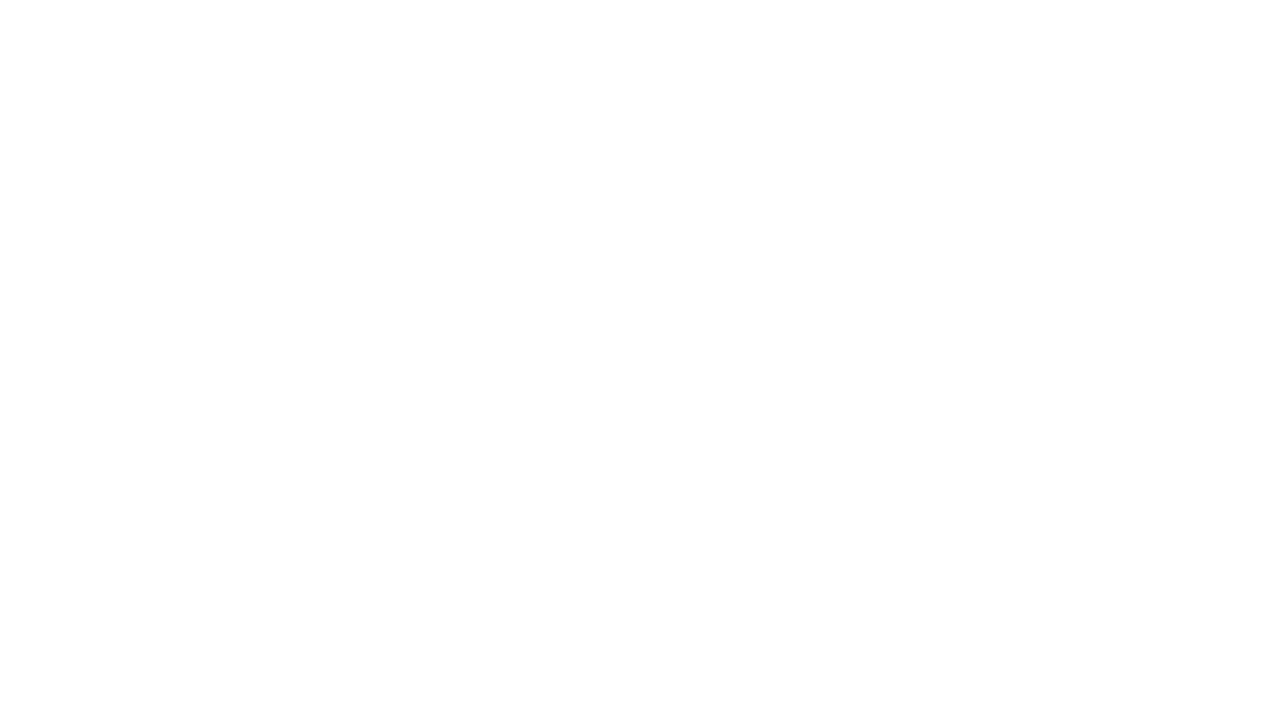
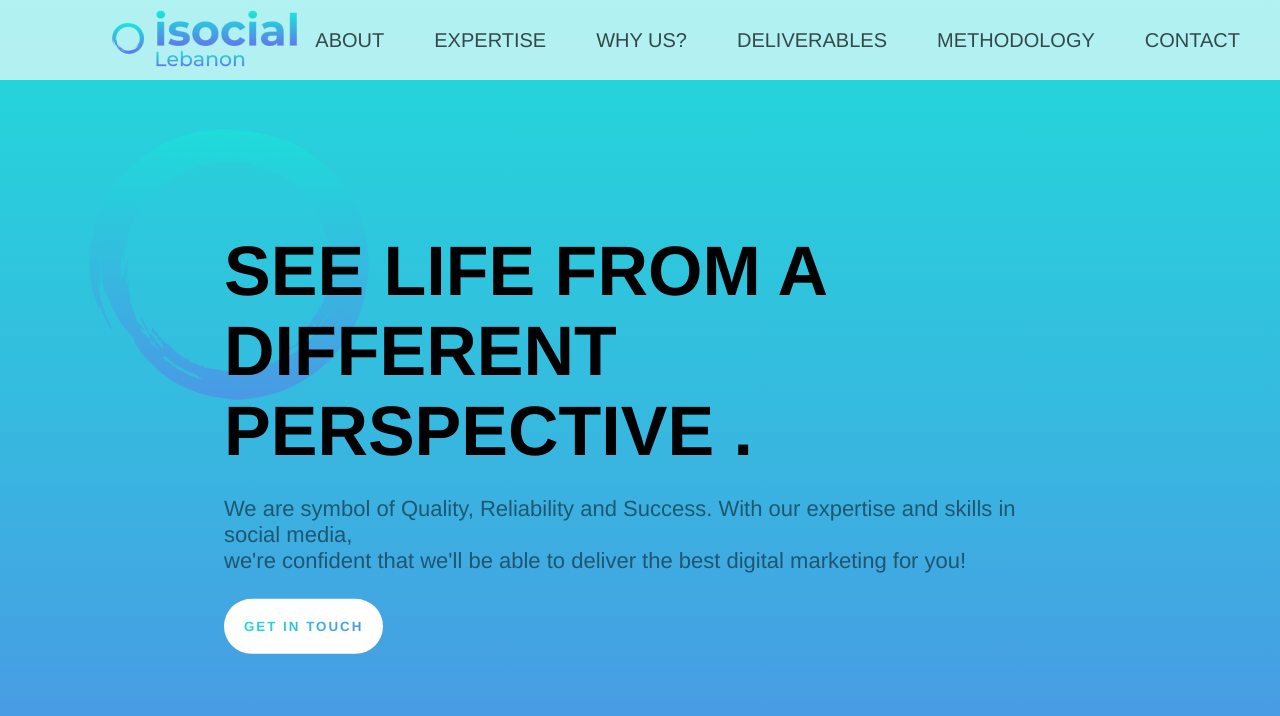
Before and after one commit to BreicheSinal/digital-marketing-website, a plain HTML site: page index.html in a window 1280 px wide. Drawn offline with Linux system fonts and the light colour scheme.

Commit message:
Completed Navbar && Hero Section

```diff
--- a/index.html
+++ b/index.html
@@ -5,16 +5,61 @@
     <link rel="stylesheet" href="/styles/utilities.css" />
     <link rel="stylesheet" href="/styles/colors.css" />
     <link rel="stylesheet" href="/styles/index.css" />
-
-    <meta charset="UTF-8" />
-    <meta name="viewport" content="width=device-width, initial-scale=1.0" />
-    <title>isocial Lebanon</title>
     <link
       size="16x16"
       rel="icon"
       href="/assets/icons/LG.png"
       type="image/png"
     />
+    <meta charset="UTF-8" />
+    <meta name="viewport" content="width=device-width, initial-scale=1.0" />
+    <title>isocial Lebanon</title>
   </head>
-  <body></body>
+  <body class="full-width">
+    <div class="hero-bg absolute-position gradient-bgColor full-size"></div>
+    <nav class="relative-position">
+      <div class="flex space-between navbar-container whiteO-color">
+        <button href="index.html">
+          <img
+            src="/assets/icons/isocial LOGO-02.png"
+            alt="isocial Lebanon Logo"
+            class="relative-position"
+          />
+        </button>
+        <div class="flex relative-position align-center navbar">
+          <p><a href="#about">ABOUT</a></p>
+          <p><a href="#expertise">EXPERTISE</a></p>
+          <p><a href="#why-us">WHY US?</a></p>
+          <p><a href="#delivrables">DELIVERABLES</a></p>
+          <p><a href="#metholodolgy">METHODOLOGY</a></p>
+          <p><a href="#contact">CONTACT</a></p>
+        </div>
+      </div>
+    </nav>
+
+    <section class="hero-section">
+      <img src="/assets/icons/LG02.png" alt="" class="relative-position" />
+      <div class="flex column absolute-position center">
+        <div>
+          <p class="title bold">SEE LIFE FROM A</p>
+          <p class="title bold">DIFFERENT PERSPECTIVE .</p>
+        </div>
+
+        <div>
+          <p class="description">
+            We are symbol of Quality, Reliability and Success. With our
+            expertise and skills in social media,
+          </p>
+          <p class="description">
+            we're confident that we'll be able to deliver the best digital
+            marketing for you!
+          </p>
+        </div>
+
+        <button class="button bold">
+          <span class="linear-to-right"> GET IN TOUCH</span>
+        </button>
+      </div>
+    </section>
+  </body>
 </html>
--- a/styles/base.css
+++ b/styles/base.css
@@ -0,0 +1,17 @@
+* {
+  padding: 0;
+  margin: 0;
+  box-sizing: border-box;
+  font-family: Helvetica, sans-serif;
+}
+
+a {
+  text-decoration: none;
+  color: rgb(0, 0, 0, 70%);
+  font-size: 20px;
+}
+
+button {
+  border: none;
+  cursor: pointer;
+}
--- a/styles/colors.css
+++ b/styles/colors.css
@@ -0,0 +1,23 @@
+.gradient-bgColor {
+  background: linear-gradient(to bottom, #21dada 0%, #35bbdf 50%, #4d94e5 100%);
+}
+
+.gradient-color {
+  color: linear-gradient(to bottom, #21dada 0%, #35bbdf 50%, #4d94e5 100%);
+}
+
+.whiteO-color {
+  background-color: rgb(255, 255, 255, 65%);
+}
+
+.linear-to-right {
+  background-image: linear-gradient(
+    to right,
+    #21dada 0%,
+    #35bbdf 50%,
+    #4d94e5 100%
+  );
+  -webkit-background-clip: text;
+  background-clip: text;
+  color: transparent;
+}
--- /dev/null
+++ b/styles/fonts.css
@@ -0,0 +1,6 @@
+@font-face {
+    font-family: "Rubik";
+    src: url("./../../assets/fonts/RubikWetPaint-Regular.ttf") format("truetype");
+    font-weight: normal;
+    font-style: normal;
+  }
--- a/styles/index.css
+++ b/styles/index.css
@@ -0,0 +1,41 @@
+.hero-bg {
+  height: 100vh;
+}
+
+.navbar-container > button {
+  background-color: rgba(255, 255, 255, 0);
+  margin-left: 105px;
+}
+
+.navbar {
+  margin-right: 40px;
+  gap: 50px;
+}
+
+.hero-section > img {
+  margin-top: 35px;
+  margin-left: 60px;
+}
+
+.hero-section > div {
+  width: 65vw;
+  gap: 25px;
+}
+
+.title {
+  font-size: 70px;
+}
+
+.description {
+  font-size: 22px;
+  color: rgb(0, 0, 0, 50%);
+}
+
+.button {
+  border: none;
+  padding: 20px;
+  border-radius: 32px;
+  background-color: white;
+  align-self: flex-start;
+  letter-spacing: 2px;
+}
--- a/styles/utilities.css
+++ b/styles/utilities.css
@@ -0,0 +1,81 @@
+.flex {
+  display: flex;
+}
+
+.column {
+  flex-direction: column;
+}
+
+.justify-center {
+  justify-content: center;
+}
+
+.flex-end {
+  justify-content: flex-end;
+}
+
+.flex-start {
+  justify-content: flex-start;
+}
+
+.align-center {
+  align-items: center;
+}
+
+.space-evenly {
+  justify-content: space-evenly;
+}
+
+.space-between {
+  justify-content: space-between;
+}
+
+.align-self {
+  align-self: center;
+}
+
+.text-align {
+  text-align: center;
+}
+
+.full-viewport {
+  width: 100vw;
+  height: 100vh;
+  padding: 5px;
+}
+
+.full-size {
+  height: 100%;
+  width: 100%;
+}
+
+.full-height {
+  height: 100%;
+}
+
+.full-width {
+  width: 100%;
+}
+
+.overflow-hidden {
+  overflow: hidden;
+}
+
+.relative-position {
+  position: relative;
+}
+
+.absolute-position {
+  position: absolute;
+}
+
+.center {
+  position: absolute;
+  top: 50%;
+  left: 50%;
+  transform: translate(-50%, -40%);
+}
+
+.bold {
+  font-weight: bold;
+}
```
Also changed, not shown: assets/icons/LG02.png (added), assets/icons/isocial LOGO-02.png (added).
